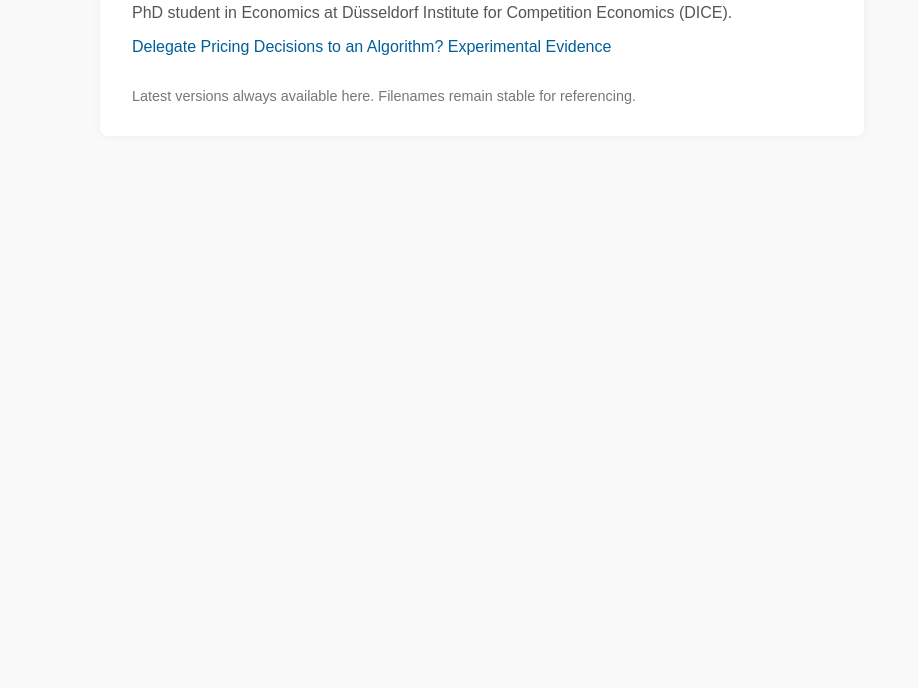
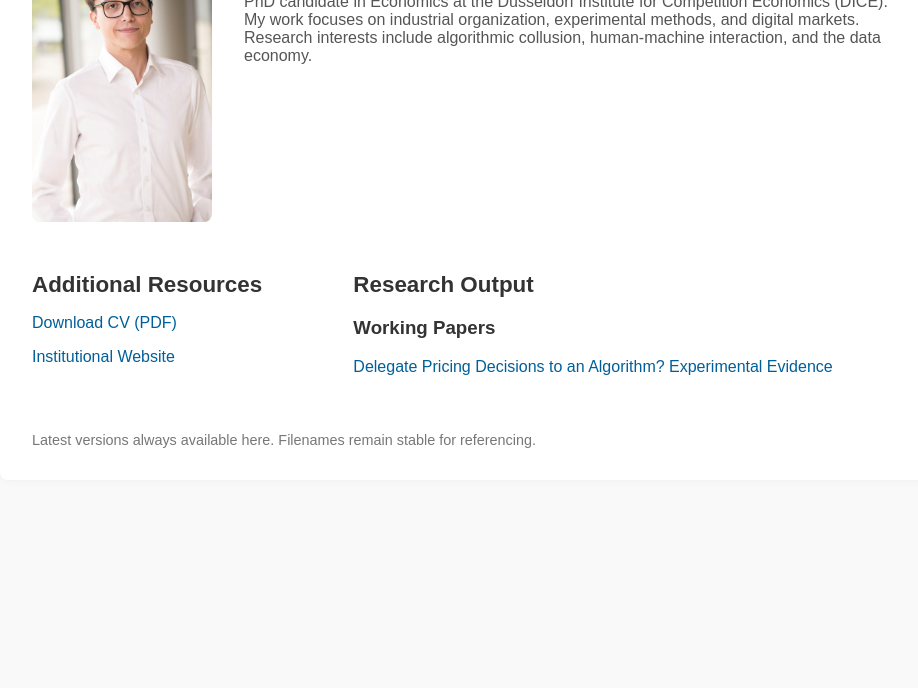
Before and after one commit to OStypa/profile, a plain HTML site: page index.html in a window 1280 px wide. Shown: the part 112-800 px from the top of the page, without its empty margins (158-1076 px from the left). Drawn offline with Linux system fonts and the light colour scheme.

Commit message:
Minimal template

```diff
--- a/index.html
+++ b/index.html
@@ -3,7 +3,7 @@
 <head>
   <meta charset="UTF-8" />
   <meta name="viewport" content="width=device-width, initial-scale=1.0" />
-  <title>Olaf Stypa | Economics PhD | DICE</title>
+  <title>Olaf Stypa | Economics PhD Candidate | DICE</title>
   <style>
     body {
       font-family: sans-serif;
@@ -13,28 +13,60 @@
       padding: 2rem;
     }
     .container {
-      max-width: 700px;
+      max-width: 900px;
       margin: auto;
       background: #fff;
       padding: 2rem;
       border-radius: 8px;
       box-shadow: 0 0 10px rgba(0,0,0,0.05);
     }
+    .profile {
+      display: flex;
+      flex-wrap: wrap;
+      gap: 2rem;
+      align-items: flex-start;
+      margin-bottom: 2rem;
+    }
+    .profile img {
+      width: 180px;
+      border-radius: 8px;
+      object-fit: cover;
+    }
+    .profile-text {
+      flex: 1;
+    }
     h1 {
-      margin-top: 0;
+      margin: 0 0 0.5rem 0;
       font-size: 1.8rem;
     }
     p {
-      margin-top: 0.2rem;
+      margin: 0 0 1rem 0;
       font-size: 1rem;
       color: #555;
+    }
+    .main-content {
+      display: flex;
+      flex-wrap: wrap;
+      gap: 2rem;
+    }
+    .left-column {
+      flex: 1 1 200px;
+    }
+    .right-column {
+      flex: 2 1 400px;
+    }
+    h2 {
+      font-size: 1.4rem;
+      margin-bottom: 1rem;
     }
     ul {
       list-style: none;
       padding: 0;
+      margin: 0;
     }
     li {
       margin-bottom: 1rem;
+      font-size: 1rem;
     }
     a {
       color: #005f99;
@@ -44,7 +76,7 @@
       text-decoration: underline;
     }
     .footer {
-      margin-top: 2rem;
+      margin-top: 2.5rem;
       font-size: 0.9rem;
       color: #777;
     }
@@ -52,13 +84,52 @@
 </head>
 <body>
   <div class="container">
-    <h1>Olaf Stypa – Working Papers</h1>
-    <p>PhD student in Economics at Düsseldorf Institute for Competition Economics (DICE).</p>
-    <ul>
-      <li><a href="paper_delegate_pricing_decisions_algorithm.pdf">Delegate Pricing Decisions to an Algorithm?
-Experimental Evidence</a></li>
-    </ul>
-    <div class="footer">Latest versions always available here. Filenames remain stable for referencing.</div>
+    <div class="profile">
+      <img src="stypa.jpg" alt="Olaf Stypa">
+      <div class="profile-text">
+        <h1>Olaf Stypa</h1>
+        <p>PhD candidate in Economics at the Düsseldorf Institute for Competition Economics (DICE). <br> My work focuses on industrial organization, experimental methods, and digital markets. Research interests include algorithmic collusion, human-machine interaction, and the data economy.</p>
+      </div>
+    </div>
+
+    <div class="main-content">
+      <div class="left-column">
+        <h2>Additional Resources</h2>
+        <ul>
+          <li><a href="cv.pdf" target="_blank" download>Download CV (PDF)</a></li>
+          <li><a href="https://www.dice.hhu.de/en/dice/people/doctoral-researchers/olaf-stypa-msc" target="_blank">Institutional Website</a></li>
+        </ul>
+      </div>
+      <div class="right-column">
+        <h2>Research Output</h2>
+
+        <h3>Working Papers</h3>
+        <ul>
+          <li>
+            <a href="paper_delegate_pricing_decisions_algorithm.pdf">
+              Delegate Pricing Decisions to an Algorithm? Experimental Evidence
+            </a>
+          </li>
+        </ul>
+
+        <!-- Future sections -->
+        <!--
+        <h3>Presentations</h3>
+        <ul>
+          <li>To be added.</li>
+        </ul>
+
+        <h3>Publications</h3>
+        <ul>
+          <li>To be added.</li>
+        </ul>
+        -->
+      </div>
+    </div>
+
+    <div class="footer">
+      Latest versions always available here. Filenames remain stable for referencing.
+    </div>
   </div>
 </body>
 </html>
```
Also changed, not shown: stypa.jpg (added), 2 other files.
